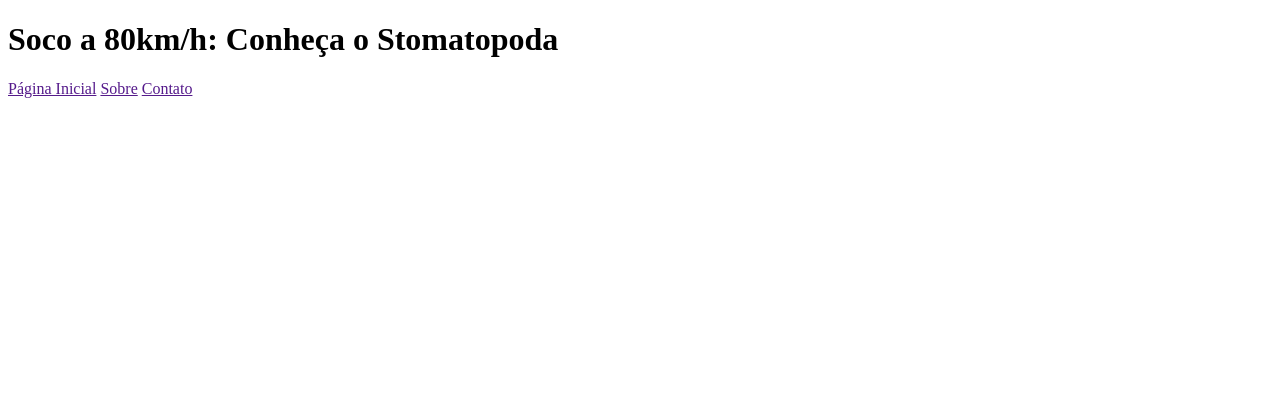
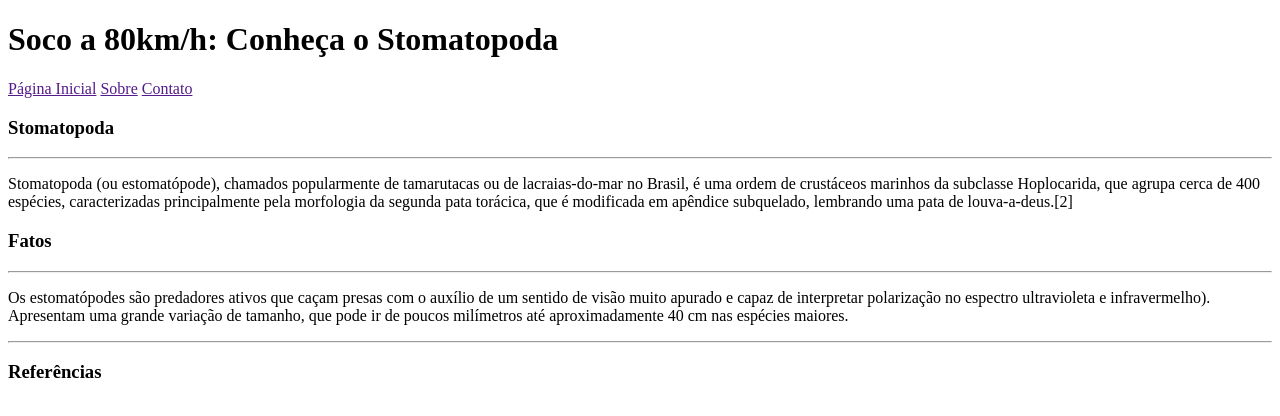
Before and after one commit to Italodevjr/trybe-exercicios, a plain HTML site: page fundamentos/bloco-3-introducao-a-html-e-css/dia-4-html-semantico/index.html in a window 1280 px wide. Drawn offline with Linux system fonts and the light colour scheme.

Commit message:
Adicionado descrição sobre o Stomatopoda e fatos

```diff
--- a/fundamentos/bloco-3-introducao-a-html-e-css/dia-4-html-semantico/index.html
+++ b/fundamentos/bloco-3-introducao-a-html-e-css/dia-4-html-semantico/index.html
@@ -1,10 +1,12 @@
 <!DOCTYPE html>
 <html>
-  <head>
+
+<head>
     <meta charset="UTF-8" />
     <meta name="viewport" content="width=device-width" />
-  </head>
-  <body>
+</head>
+
+<body>
     <!--insira os elementos aqui-->
     <header>
         <h1>Soco a 80km/h: Conheça o Stomatopoda</h1>
@@ -14,5 +16,39 @@
             <a href="">Contato</a>
         </nav>
     </header>
-  </body>
+
+    <article>
+        <section>
+            <h3>Stomatopoda</h3>
+            <hr>
+            <p>
+                Stomatopoda (ou estomatópode), chamados popularmente de tamarutacas ou de lacraias-do-mar no Brasil, é
+                uma ordem de crustáceos marinhos da subclasse Hoplocarida, que agrupa cerca de 400 espécies,
+                caracterizadas principalmente pela morfologia da segunda pata torácica, que é modificada em apêndice
+                subquelado, lembrando uma pata de louva-a-deus.[2]
+            </p>
+        </section>
+
+        <section>
+            <h3>Fatos</h3>
+            <hr>
+            <p>
+                Os estomatópodes são predadores ativos que caçam presas com o auxílio de um sentido de visão muito
+                apurado e
+                capaz de interpretar polarização no espectro ultravioleta e infravermelho). Apresentam uma grande
+                variação
+                de tamanho, que pode ir de poucos milímetros até aproximadamente 40 cm nas espécies maiores.
+            </p>
+
+        </section>
+
+        <section>
+            <hr>
+            <h3>Referências</h3>
+        </section>
+
+    </article>
+
+</body>
+
 </html>
```
